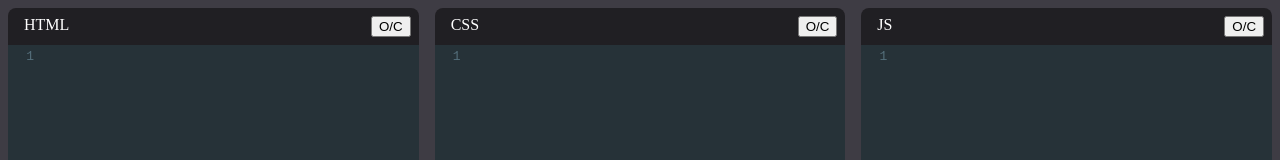
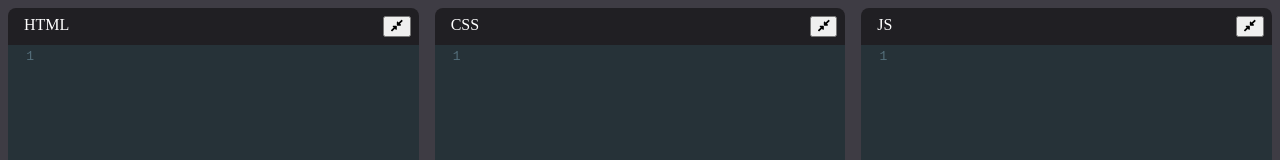
Before and after one commit to HoangTienDinh/react-codepen, a React (Create React App) app: page / in a window 1280 px wide. Shown: the top 160 px of the page. Built offline with nearby package versions, Linux system fonts and the light colour scheme.

Commit message:
change button icon

```diff
--- a/src/components/Editor.js
+++ b/src/components/Editor.js
@@ -5,6 +5,8 @@
 import "codemirror/mode/javascript/javascript";
 import "codemirror/mode/css/css";
 import { Controlled as ControlledEditor } from "react-codemirror2";
+import { FontAwesomeIcon } from "@fortawesome/react-fontawesome";
+import { faCompressAlt, faExpandAlt } from "@fortawesome/free-solid-svg-icons";
 
 const Editor = ({ displayName, language, value, onChange }) => {
   const [open, setOpen] = useState(true);
@@ -17,7 +19,9 @@
     <div className={`editor-container ${open ? "" : "collapsed"}`}>
       <div className="editor-title">
         {displayName}
-        <button onClick={() => setOpen((prevOpen) => !prevOpen)}>O/C</button>
+        <button onClick={() => setOpen((prevOpen) => !prevOpen)}>
+          <FontAwesomeIcon icon={open ? faCompressAlt : faExpandAlt} />
+        </button>
       </div>
       <ControlledEditor
         onBeforeChange={handleChange}
```
